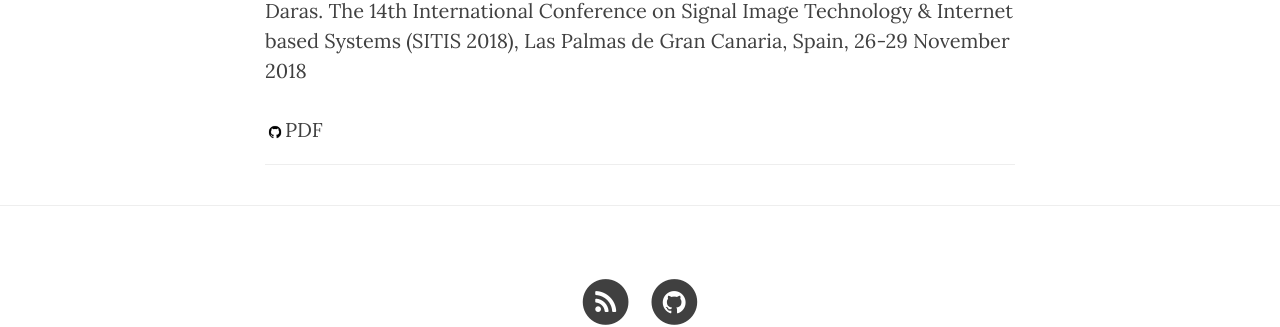
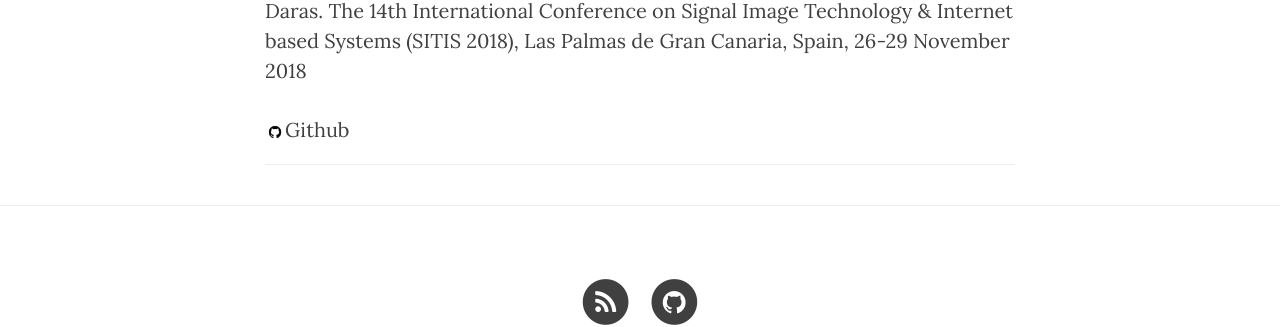
Before and after one commit to VCL3D/vcl3d.github.io, a Jekyll site: the page built from publications.html, in a window 1280 px wide. Shown: the part 533-860 px from the top of the page. Built offline with Jekyll 4.4.1, drawn with Linux system fonts in a browser that asks for light colours; nearby versions of some CDN libraries.

Commit message:
Signed-off-by: ssaroglou <saroglou@iti.gr>

```diff
--- a/publications.html
+++ b/publications.html
@@ -13,10 +13,10 @@
 	<p>{{ publication.info }}</p>
 
 	{% if publication.github %}
-	<span class="social-share-googleplus"><a href="{{ publication.github }}" title="PDF"><img src="{{ "/img/icons/github-icon.png" | prepend: site.baseurl }}" style="height:20px">PDF</a></span>
+	<span class="social-share-googleplus"><a href="{{ publication.github }}" title="Github"><img src="{{ "/img/icons/github-icon.png" | prepend: site.baseurl }}" style="height:20px">Github</a></span>
 	{% endif %}
-	{% if publication.gplus %}
-	<span class="social-share-googleplus"><a href="{{ publication.gplus }}" title="Google Plus"><img src="{{ "/img/icons/gplus-icon.png" | prepend: site.baseurl }}" style="height:20px">Google Plus</a></span>
+	{% if publication.pdf %}
+	<span class="social-share-googleplus"><a href="{{ publication.pdf }}" title="PDF"><img src="{{ "/img/icons/gplus-icon.png" | prepend: site.baseurl }}" style="height:20px">PDF</a></span>
 	{% endif %}
 	{% if publication.url %}
 	<span class="social-share-googleplus"><a href="{{ publication.url }}" title="Google Plus"><img src="{{ "/img/icons/url-icon.png"| prepend: site.baseurl }}" style="height:20px">Website</a></span>
```
